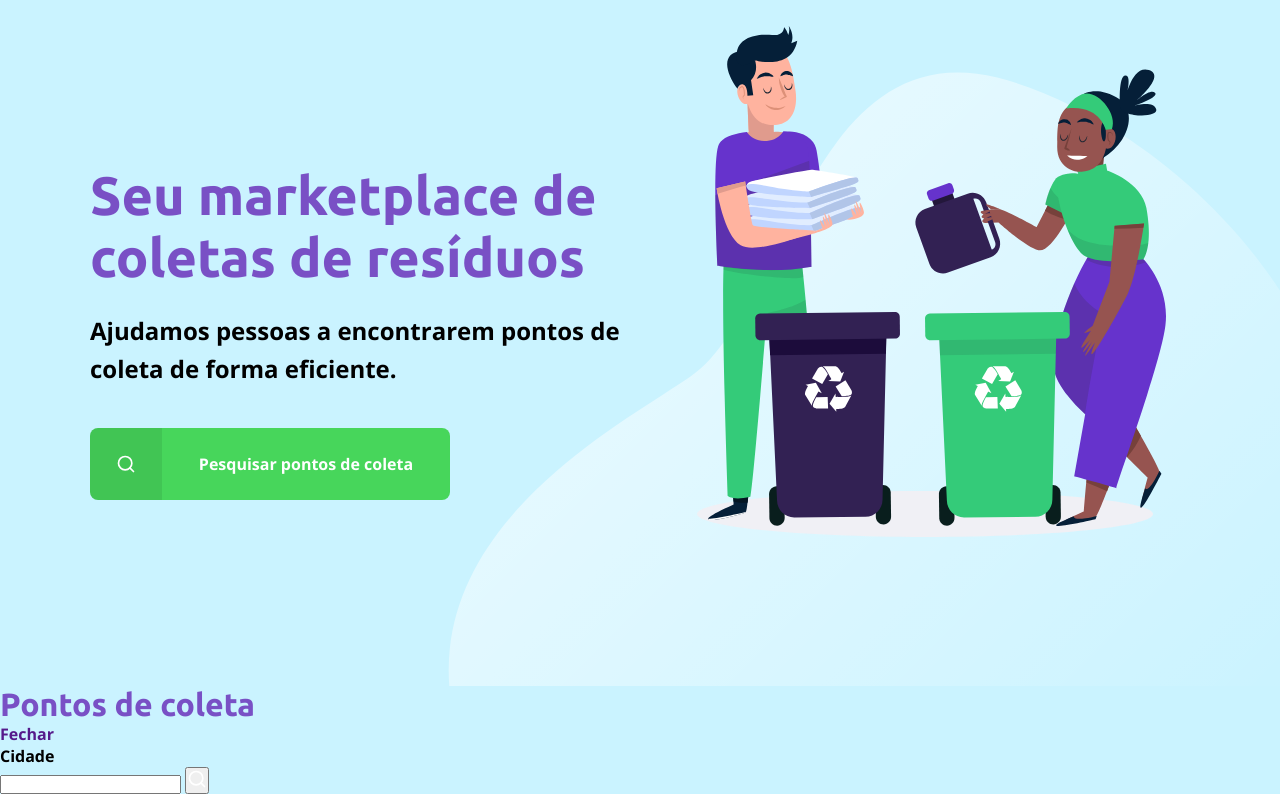
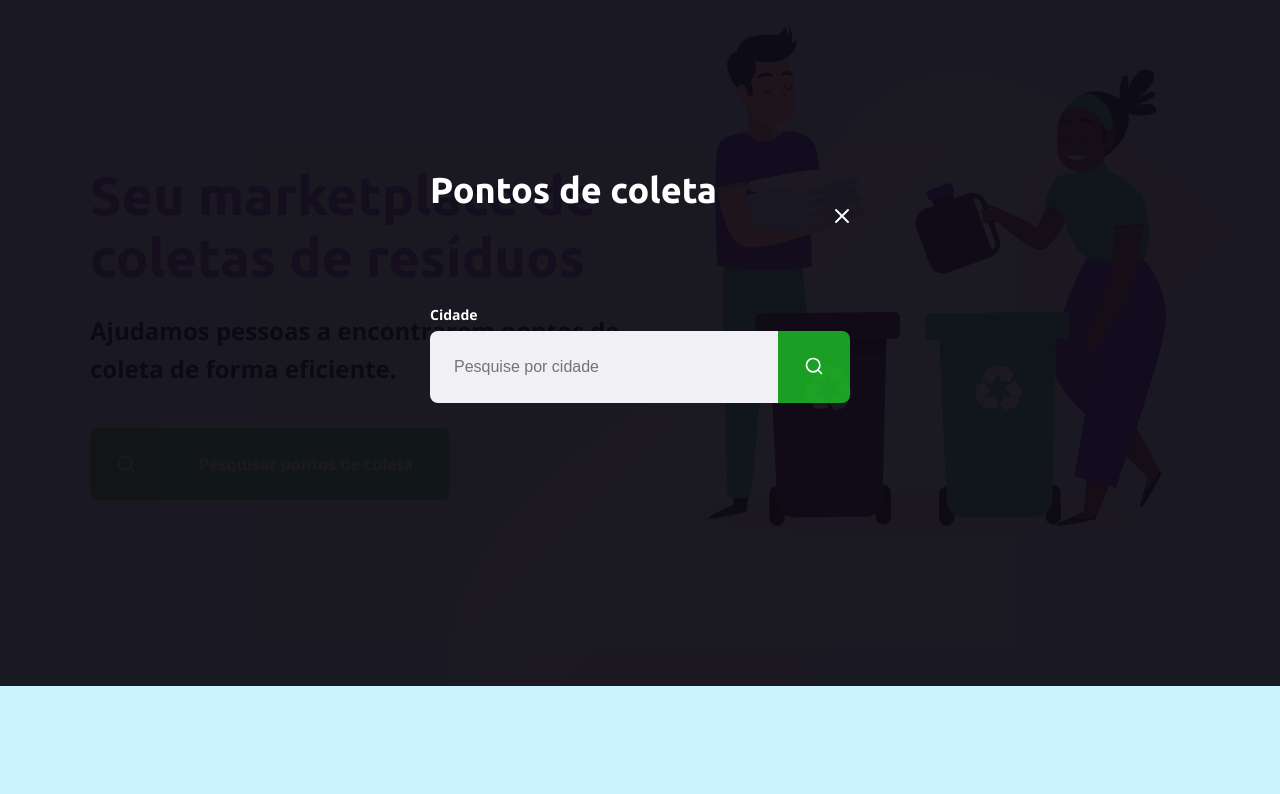
Before and after one commit to felipemm-santos/ECOLETA, a website: page index.html in a window 1280 px wide. Both pictures are taken after a click on the link "Pesquisar pontos de coleta". Shown: the part 114-908 px from the top of the page. After the commit the page ends 800 px from the top, so only its background shows below. Drawn offline with nearby package versions, Linux system fonts and the light colour scheme.

Commit message:
Page to serach for city added

```diff
--- a/index.html
+++ b/index.html
@@ -7,7 +7,9 @@
 
     <link rel="stylesheet" href="/styles/main.css" />
     <link rel="stylesheet" href="/styles/home.css" />
-    <link rel="stylesheet" href="/styles/responsive.css"/>
+    <link rel="stylesheet" href="/styles/model.css" />
+
+    <link rel="stylesheet" href="/styles/responsive.css" />
   </head>
   <body>
     <div id="page-home">
@@ -29,22 +31,28 @@
             Ajudamos pessoas a encontrarem pontos de coleta de forma eficiente.
           </p>
           <a href="#">
-            <span></span> <strong>Pesquisar pontos de coleta</strong></a
-          >
+            <span></span>
+            <strong>Pesquisar pontos de coleta</strong>
+          </a>
         </main>
       </div>
     </div>
 
-    <div id="modal">
+    <div id="modal" class="hiden">
       <div class="content">
         <div class="header">
           <h1>Pontos de coleta</h1>
-          <a href="">Fechar</a>
+          <a href="#">Fechar</a>
         </div>
+
         <form action="">
           <label for="search">Cidade</label>
           <div class="search field">
-            <input type="text" name="search" />
+            <input
+              type="text"
+              name="search"
+              placeholder="Pesquise por cidade"
+            />
             <button>
               <img src="assets/icones/search.svg" alt="Buscar" />
             </button>
@@ -53,6 +61,6 @@
       </div>
     </div>
 
-    <script src="/javascript/index.js"></script>
+    <script src="/script/index.js"></script>
   </body>
 </html>
--- /dev/null
+++ b/script/index.js
@@ -0,0 +1,12 @@
+const buttonSearch = document.querySelector('#page-home main a');
+
+const modal = document.querySelector('#modal');
+const close = document.querySelector('#modal .header a');
+
+buttonSearch.addEventListener('click', () => {
+  modal.classList.toggle('hiden');
+});
+
+close.addEventListener('click', () => {
+    modal.classList.toggle('hiden');
+  });
--- /dev/null
+++ b/styles/model.css
@@ -0,0 +1,93 @@
+#modal {
+  height: 100vh;
+  width: 100vw;
+  background-color: #0e0a14ef;
+  position: fixed;
+  top: 0em;
+
+  display: flex;
+  justify-content: center;
+  align-items: center;
+
+  transition: 400ms;
+}
+
+#modal.hiden{
+    display: none;
+}
+
+#modal .content {
+  color: white;
+
+  width: 420px;
+}
+
+#modal .header {
+  display: flex;
+  align-items: center;
+  justify-content: space-between;
+
+  margin-bottom: 48px;
+}
+
+#modal .header a {
+  background: url('../assets/icones/x.svg') no-repeat;
+
+  width: 20px;
+  height: 20px;
+
+  display: flex;
+
+  font-size: 0.01px;
+}
+
+#modal .header h1 {
+  color: white;
+
+  font-size: 36px;
+  line-height: 42px;
+
+  margin-bottom: 48px;
+}
+
+#modal form label {
+  font-size: 14px;
+  line-height: 16px;
+
+  display: block;
+  margin-bottom: 8px;
+}
+
+#modal form .field {
+  display: flex;
+}
+
+#modal form input {
+  flex: 1;
+
+  background-color: #f0f0f5;
+
+  border-radius: 8px 0px 0px 8px;
+  border: 0;
+
+  padding: 16pt 24px;
+
+  font-size: 16px;
+
+  color: #6c6c80;
+}
+
+#modal form button {
+  width: 72px;
+  height: 72px;
+
+  background-color: var(--primary-color);
+
+  border: 0;
+
+  border-radius: 0px 8px 8px 0px;
+}
+
+#modal form button:hover {
+  background-color: #0a7011;
+}
```
